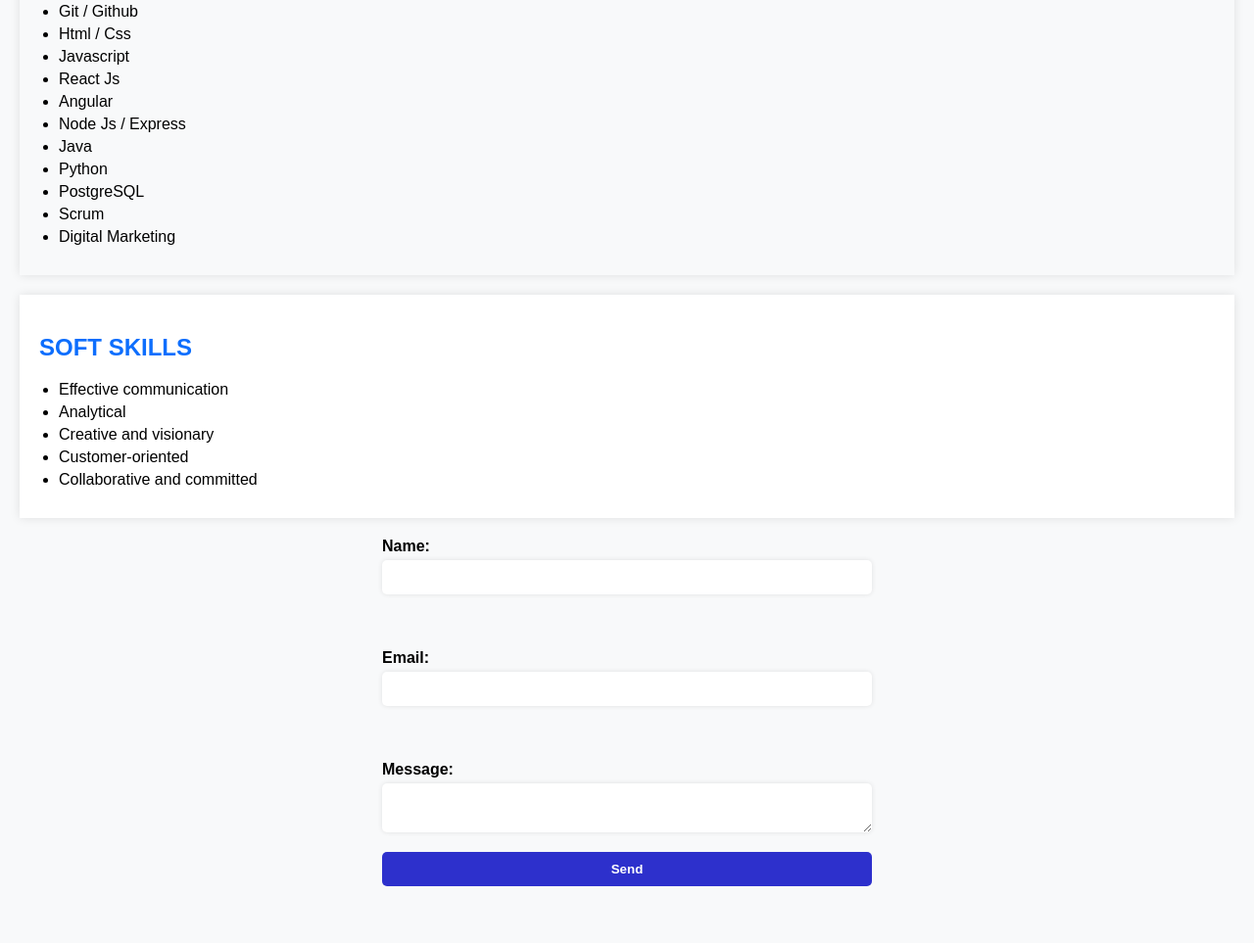
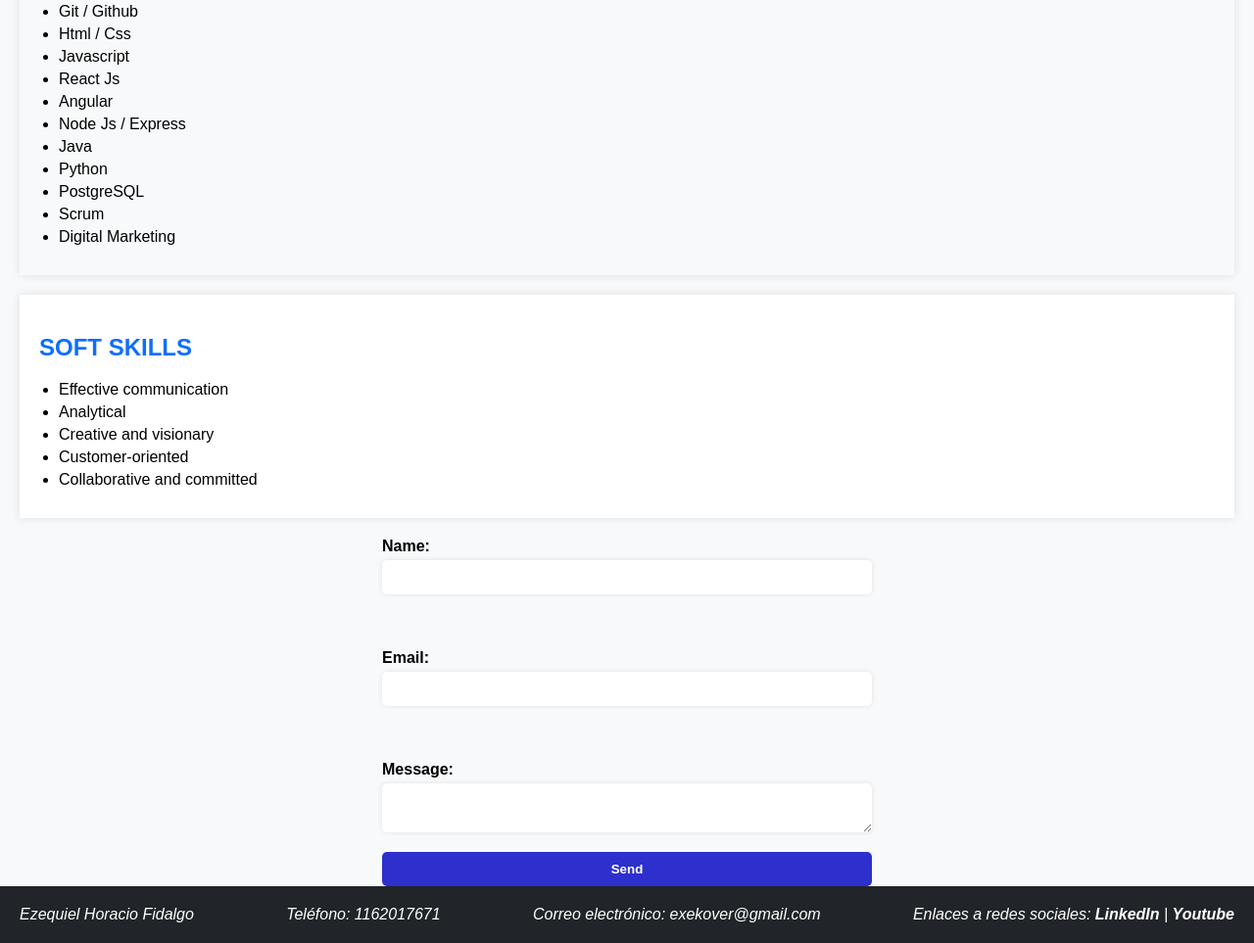
Before and after one commit to ExeFidalgo/CV-WEB, a plain HTML site: page index.html in a window 1280 px wide. Shown: the part 2979-3942 px from the top of the page at 98% size. Before the commit the page ends 3884 px from the top, so only its background shows below. Drawn offline with Linux system fonts and the light colour scheme.

Commit message:
Footer nuevo

```diff
--- a/index.html
+++ b/index.html
@@ -145,5 +145,11 @@
     </div>
     </div>
 </body>
+<footer>
+  <p>Ezequiel Horacio Fidalgo</p>
+  <p>Teléfono: 1162017671</p>
+  <p>Correo electrónico: exekover@gmail.com</p>
+  <p>Enlaces a redes sociales: <a href="https://www.linkedin.com/in/ezequiel-horacio-fidalgo/">LinkedIn</a> | <a href="https://www.youtube.com/@ExeFidalgo">Youtube</a></p>
+</footer>
 
 </html>
--- a/style.css
+++ b/style.css
@@ -146,3 +146,26 @@ button[type="submit"] {
 button[type="submit"]:hover {
   background-color: #3e8e41;
 }
+
+footer {
+  background-color: var(--secondary-color);
+  color: #fff;
+  padding: 20px;
+  display: flex;
+  flex-wrap: wrap;
+  justify-content: space-between;
+}
+
+footer p {
+  margin: 0;
+}
+
+footer a {
+  color: #fff;
+  text-decoration: none;
+  font-weight: bold;
+}
+
+footer a:hover {
+  text-decoration: underline;
+}
```
